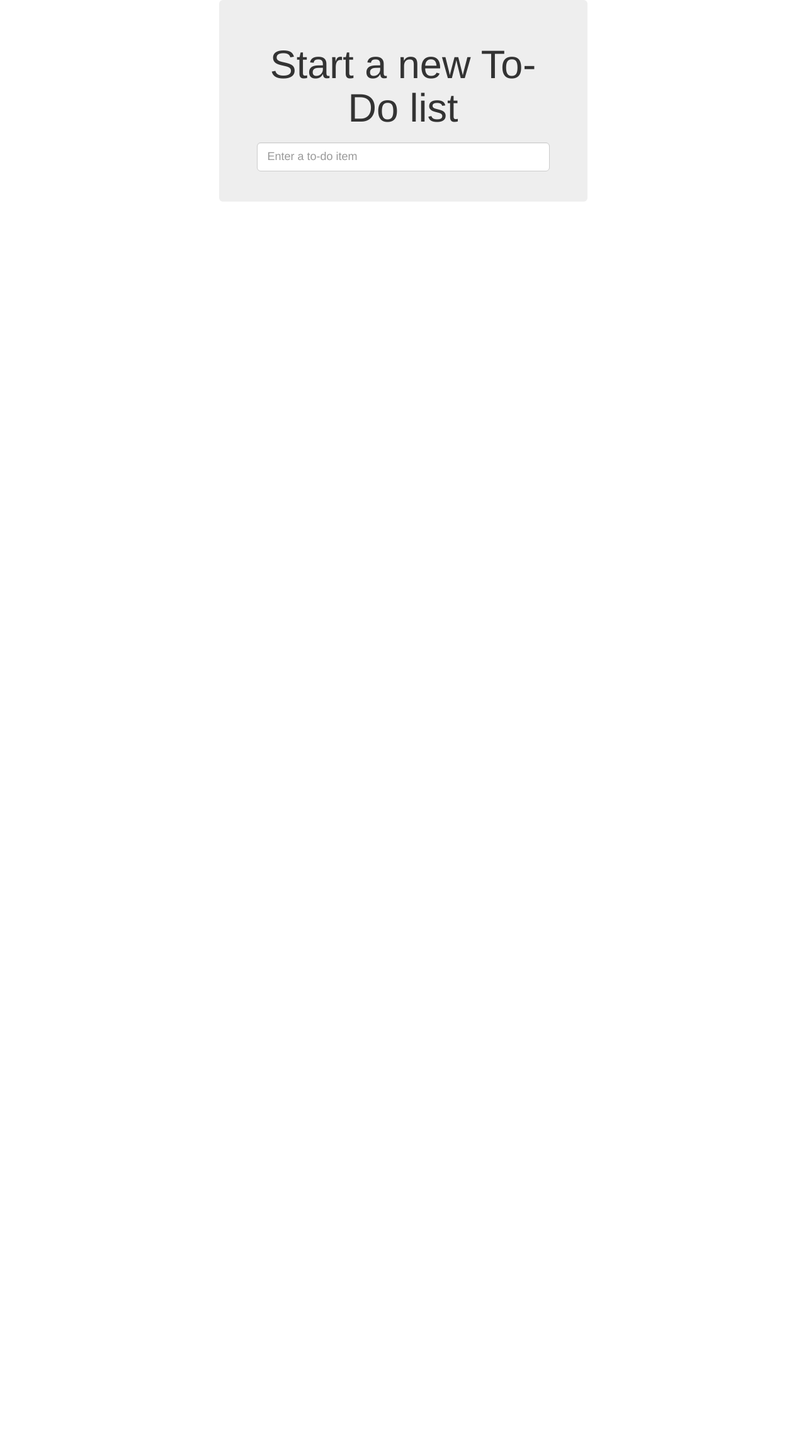
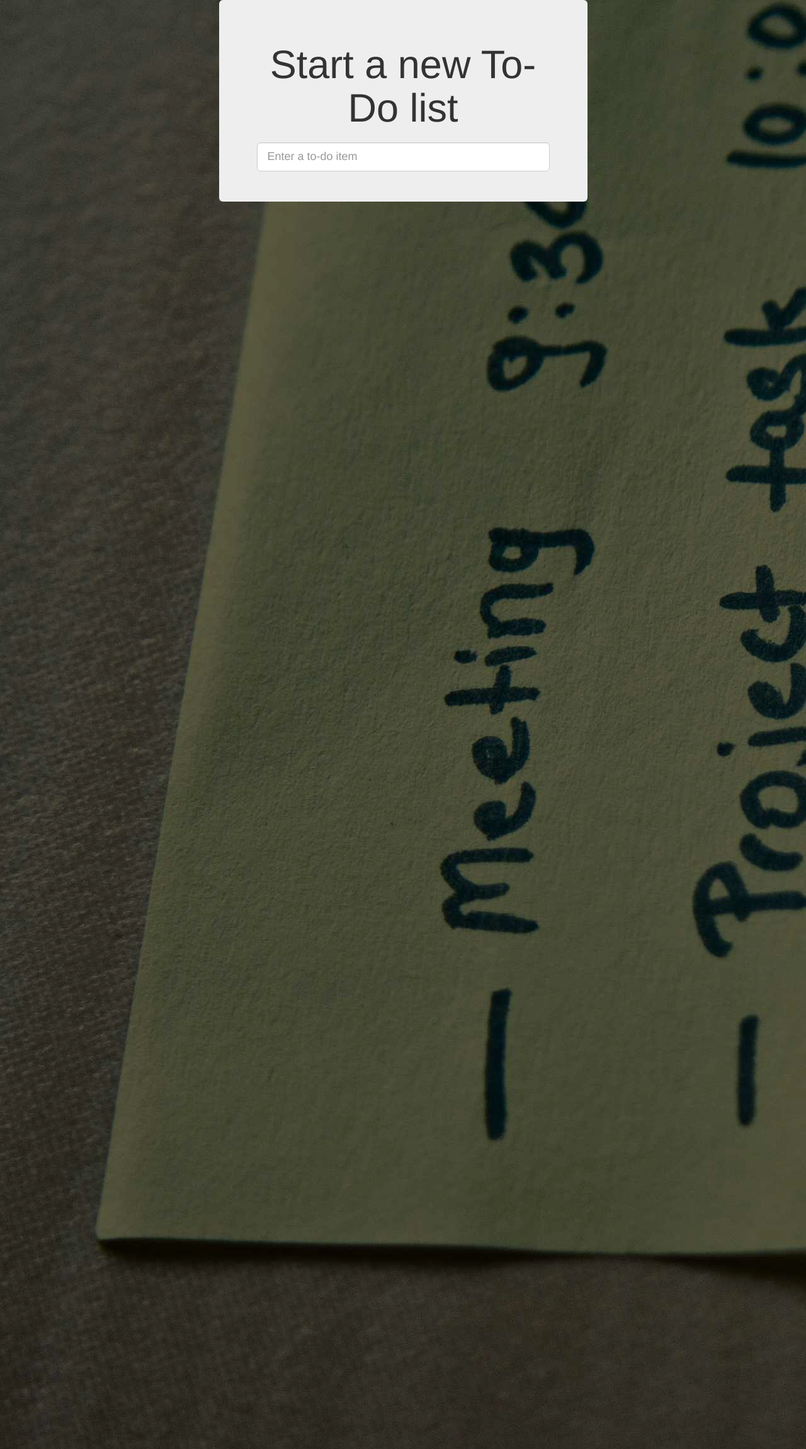
Before and after one commit to FedericoEsparza/superlists, a Django app: page / in a window 1280 px wide. Shown: the whole page at 63% size. Before the commit the page ends 320 px from the top, so only its background shows below. Run offline with Django 3.2, Linux system fonts and the light colour scheme; some libraries are stand-ins or nearby versions.

Commit message:
Added background image

```diff
--- a/functional_tests/tests.py
+++ b/functional_tests/tests.py
@@ -112,7 +112,7 @@ class NewVisitorTest(StaticLiveServerTestCase):
         self.assertAlmostEqual(
             inputbox.location['x'] + inputbox.size['width'] / 2,
             512,
-            delta=5
+            delta=6
         )
 
         #She starts a new list and sees the input is nicely
@@ -122,5 +122,5 @@ class NewVisitorTest(StaticLiveServerTestCase):
         self.assertAlmostEqual(
             inputbox.location['x'] + inputbox.size['width'] / 2,
             512,
-            delta=5
+            delta=6
         )
--- a/lists/static/base.css
+++ b/lists/static/base.css
@@ -1,3 +1,12 @@
 #id_new_item {
     margin-top: 2ex;
 }
+
+body {
+    background-image: url("./images/6391-sticky-note.jpg");
+}
+
+.outer-opacity-filter {
+    background: rgba(0, 0, 0, 0.55);
+    height: 2300px;
+}
--- a/lists/templates/base.html
+++ b/lists/templates/base.html
@@ -8,6 +8,7 @@
     <link href="/static/base.css" rel="stylesheet" media="screen">
 </head>
 <body>
+<div class="outer-opacity-filter">
 <div class="container">
 
     <div class="row">
@@ -32,5 +33,6 @@
         </div>
     </div>
 </div>
+</div>
 </body>
 </html>
```
Also changed, not shown: lists/static/images/6391-sticky-note.jpg (added).
